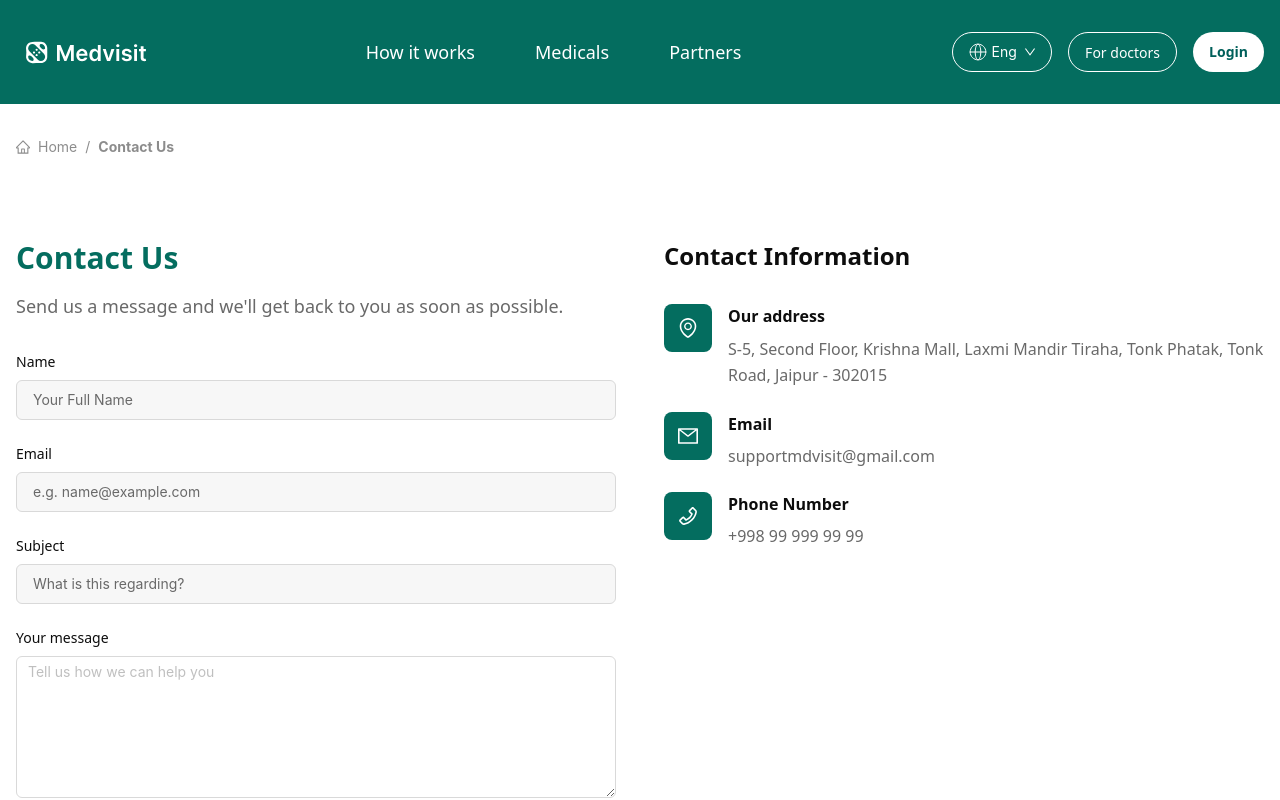
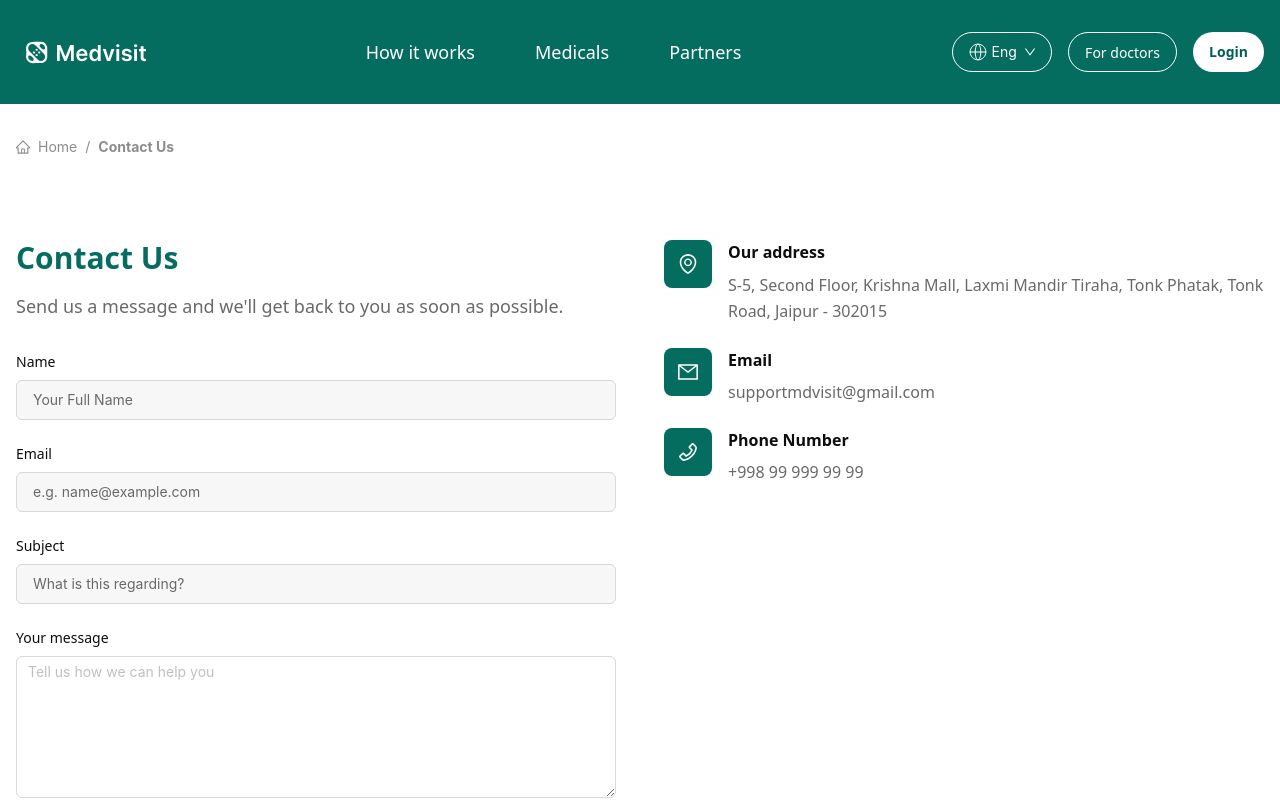
Before and after one commit to medbook-mir/medbook-frontend, a Next.js app: page /en/contact-us in a window 1280 px wide. Shown: the top 800 px of the page. Built offline with nearby package versions, Linux system fonts and the light colour scheme.

Commit message:
added contact-us page0.01

```diff
--- a/src/app/[locale]/contact-us/page.tsx
+++ b/src/app/[locale]/contact-us/page.tsx
@@ -186,10 +186,6 @@ export default function ContactUsPage() {
 
             {/* Contact Information Section */}
             <div className="space-y-8">
-              <h2 className="text-2xl font-bold text-[#0D0D0D]">
-                {t('contactInfo.title')}
-              </h2>
-
               <div className="space-y-6">
                 {/* Address */}
                 <div className="flex items-start gap-4">
```
